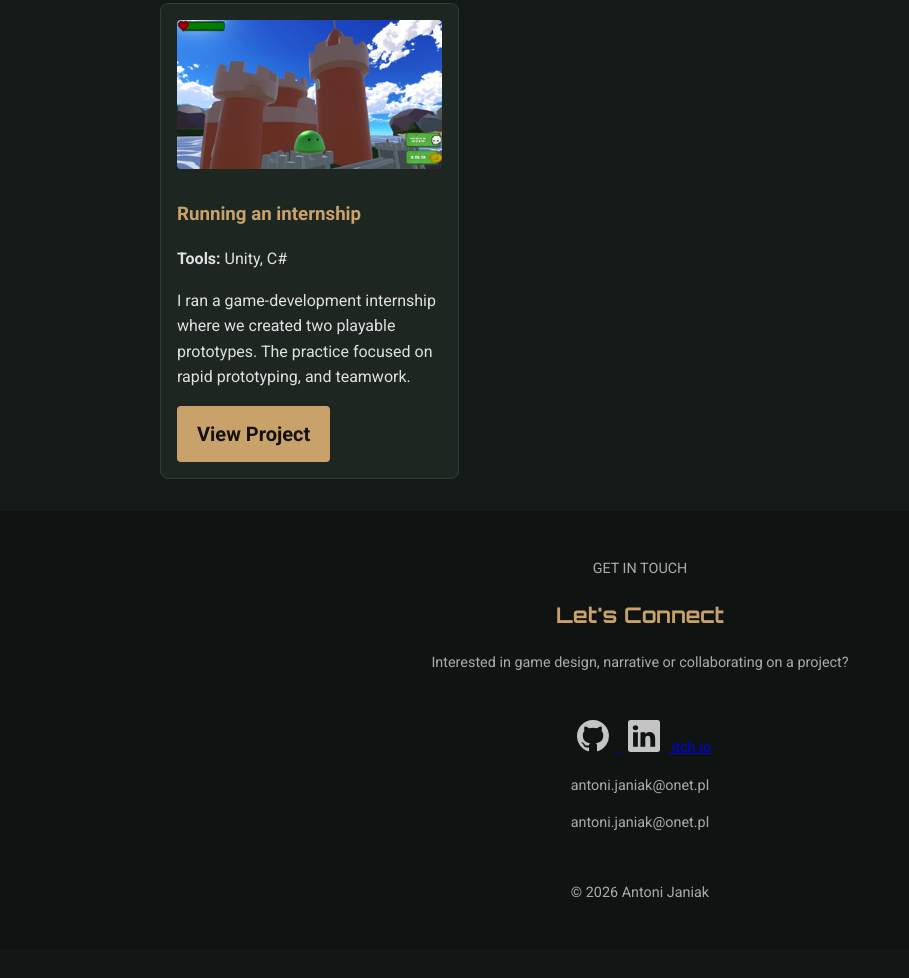
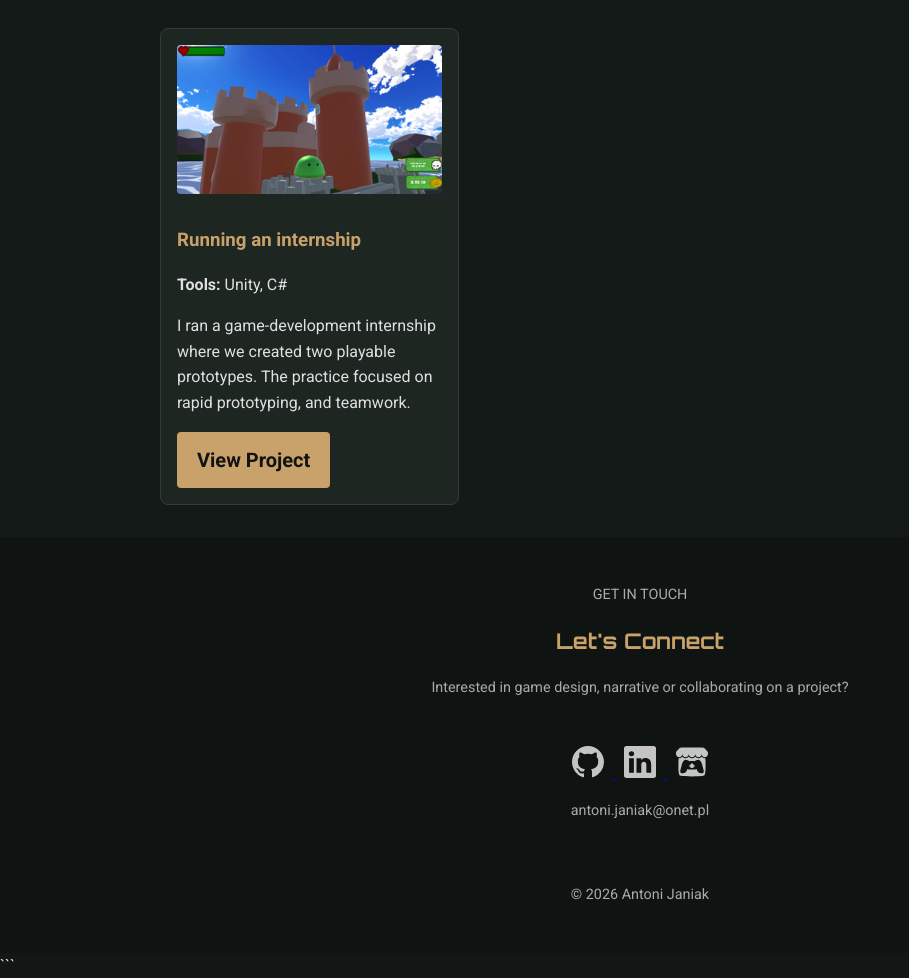
Before and after one commit to AntonVer12/AntonVer12.github.io, a plain HTML site: page index.html in a window 1280 px wide. Shown: the part 2660-3638 px from the top of the page, without its empty margins (0-909 px from the left). Before the commit the page ends 3610 px from the top, so only its background shows below. Drawn offline with Linux system fonts and the light colour scheme.

Commit message:
Update index.html

````diff
--- a/index.html
+++ b/index.html
@@ -1,4 +1,5 @@
 <!DOCTYPE html>
+
 <html lang="en">
 	<head>
 		<meta charset="UTF-8">
@@ -6,6 +7,7 @@
 				<meta name="viewport" content="width=device-width, initial-scale=1.0">
 					<meta name="theme-color" content="#111817">
 
+						```
 						<meta property="og:title" content="Antoni Janiak — Game Design Portfolio">
 							<meta property="og:description" content="Game design, narrative design and interactive storytelling.">
 								<meta property="og:image" content="images/preview.png">
@@ -22,6 +24,8 @@
 															<link rel="stylesheet" href="styles.css">
 																<link rel="preconnect" href="https://fonts.googleapis.com">
 																	<link href="https://fonts.googleapis.com/css2?family=Orbitron:wght@600;700&family=Roboto:wght@400;500;700&display=swap" rel="stylesheet">
+```
+
 </head>
 
 	<body>
@@ -42,11 +46,12 @@
 			</ul>
 		</nav>
 
+		```
 		<header class="hero">
 			<video autoplay="" muted="" loop="" playsinline="" poster="media/hero-poster.png">
 				<source src="media/sizzle.webm" type="video/webm">
 					<source src="media/sizzle.mp4" type="video/mp4">
-        </video>
+    </video>
 
 			<div class="hero-overlay">
 				<p class="hero-kicker">GAME DESIGN · NARRATIVE DESIGN</p>
@@ -121,17 +126,17 @@
 				<div class="container social-icons">
 					<a href="https://github.com/antonver12/" target="_blank" rel="noopener noreferrer" aria-label="GitHub">
 						<img src="icons/github.svg" alt="GitHub">
-                </a>
+            </a>
 
 					<a href="https://www.linkedin.com/in/antoni-janiak-352a87364/" target="_blank" rel="noopener noreferrer" aria-label="LinkedIn">
 						<img src="icons/linkedin.svg" alt="LinkedIn">
-                </a>
-					<a href="https://antonver.itch.io/" target="_blank" rel="noopener noreferrer">
-						itch.io
-				</a>
+            </a>
+
+					<a href="https://antonver.itch.io/" target="_blank" rel="noopener noreferrer" aria-label="itch.io">
+						<img src="icons/itchio.svg" alt="itch.io">
+            </a>
+
 					<p>antoni.janiak@onet.pl</p>
-						antoni.janiak@onet.pl
-					</a>
 				</div>
 
 				<p class="copyright">&copy; 2026 Antoni Janiak</p>
@@ -140,5 +145,7 @@
 
 		<script src="projects.js" defer=""></script>
 		<script src="scrollHint.js" defer=""></script>
+		```
+
 	</body>
 </html>
````
